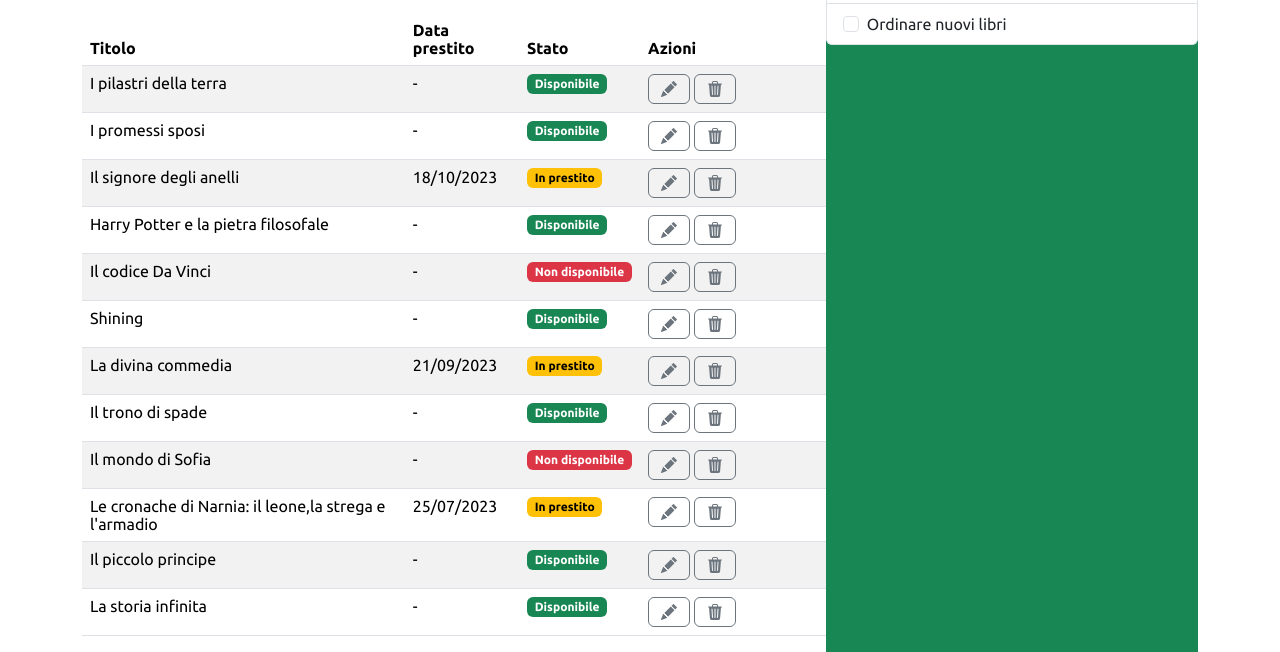
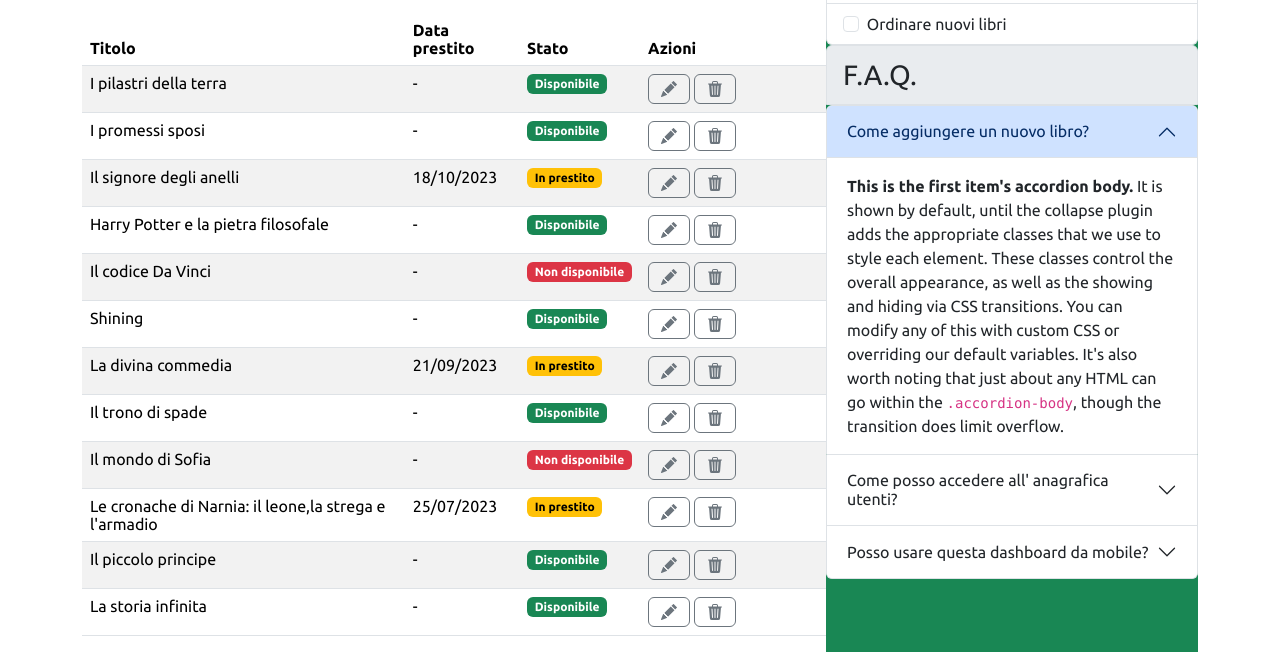
Before and after one commit to SophiaChirskaya/html-css-bootstrap-dashboard, a plain HTML site: page index.html in a window 1280 px wide. Shown: the part 149-801 px from the top of the page. Drawn offline with nearby package versions, Linux system fonts and the light colour scheme.

Commit message:
[feat] F.A.Q. section

```diff
--- a/index.html
+++ b/index.html
@@ -559,6 +559,53 @@
                   </li>
                 </ul>
                </div>
+               <!-- F.A:Q. section -->
+                <div class="col text-start">
+                  <ul class="list-group">
+                    <li class="list-group-item  fs-3 bg-body-secondary text-dark" aria-current="true">
+                        F.A.Q.
+                    </li>
+                    <li>
+                      <div class="accordion" id="accordionExample">
+                        <div class="accordion-item">
+                          <h2 class="accordion-header">
+                            <button class="accordion-button" type="button" data-bs-toggle="collapse" data-bs-target="#collapseOne" aria-expanded="true" aria-controls="collapseOne">
+                              Come aggiungere un nuovo libro?
+                            </button>
+                          </h2>
+                          <div id="collapseOne" class="accordion-collapse collapse show" data-bs-parent="#accordionExample">
+                            <div class="accordion-body">
+                              <strong>This is the first item's accordion body.</strong> It is shown by default, until the collapse plugin adds the appropriate classes that we use to style each element. These classes control the overall appearance, as well as the showing and hiding via CSS transitions. You can modify any of this with custom CSS or overriding our default variables. It's also worth noting that just about any HTML can go within the <code>.accordion-body</code>, though the transition does limit overflow.
+                            </div>
+                          </div>
+                        </div>
+                        <div class="accordion-item">
+                          <h2 class="accordion-header">
+                            <button class="accordion-button collapsed" type="button" data-bs-toggle="collapse" data-bs-target="#collapseTwo" aria-expanded="false" aria-controls="collapseTwo">
+                              Come posso accedere all' anagrafica utenti?
+                            </button>
+                          </h2>
+                          <div id="collapseTwo" class="accordion-collapse collapse" data-bs-parent="#accordionExample">
+                            <div class="accordion-body">
+                              <strong>This is the second item's accordion body.</strong> It is hidden by default, until the collapse plugin adds the appropriate classes that we use to style each element. These classes control the overall appearance, as well as the showing and hiding via CSS transitions. You can modify any of this with custom CSS or overriding our default variables. It's also worth noting that just about any HTML can go within the <code>.accordion-body</code>, though the transition does limit overflow.
+                            </div>
+                          </div>
+                        </div>
+                        <div class="accordion-item">
+                          <h2 class="accordion-header">
+                            <button class="accordion-button collapsed" type="button" data-bs-toggle="collapse" data-bs-target="#collapseThree" aria-expanded="false" aria-controls="collapseThree">
+                              Posso usare questa dashboard da mobile?
+                            </button>
+                          </h2>
+                          <div id="collapseThree" class="accordion-collapse collapse" data-bs-parent="#accordionExample">
+                            <div class="accordion-body">
+                              <strong>This is the third item's accordion body.</strong> It is hidden by default, until the collapse plugin adds the appropriate classes that we use to style each element. These classes control the overall appearance, as well as the showing and hiding via CSS transitions. You can modify any of this with custom CSS or overriding our default variables. It's also worth noting that just about any HTML can go within the <code>.accordion-body</code>, though the transition does limit overflow.
+                            </div>
+                          </div>
+                        </div>
+                      </div>
+                    </li>
+                </div>
 
             </div>
           </div>
```
